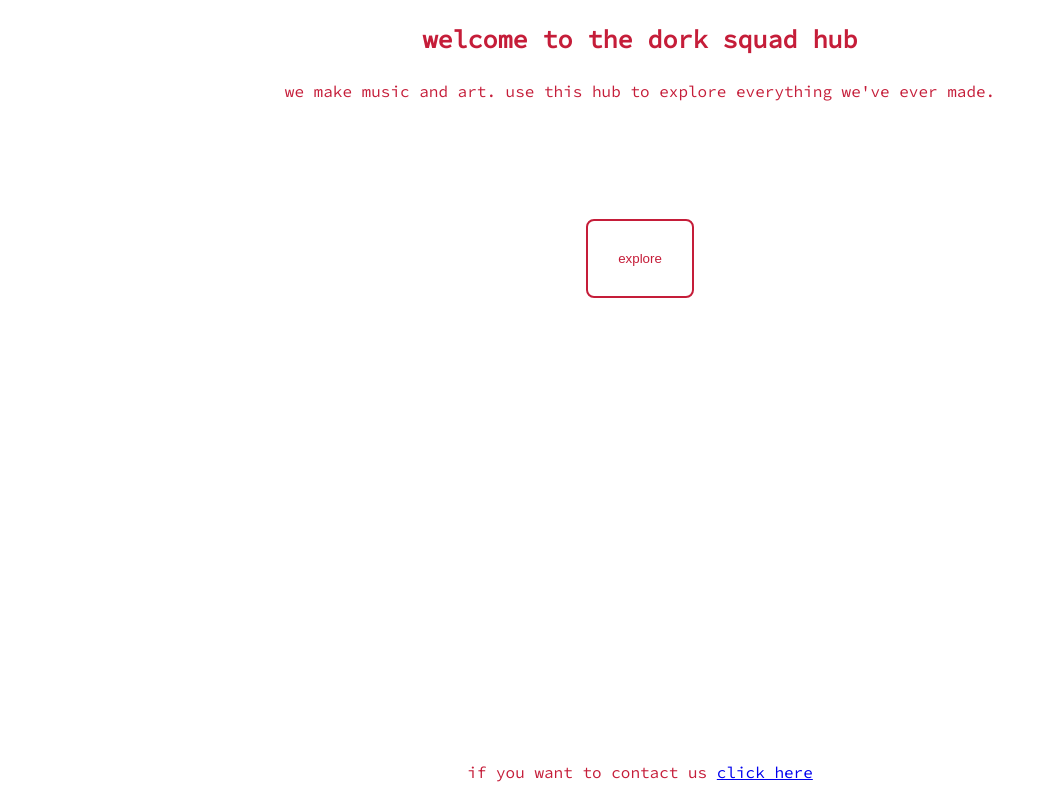
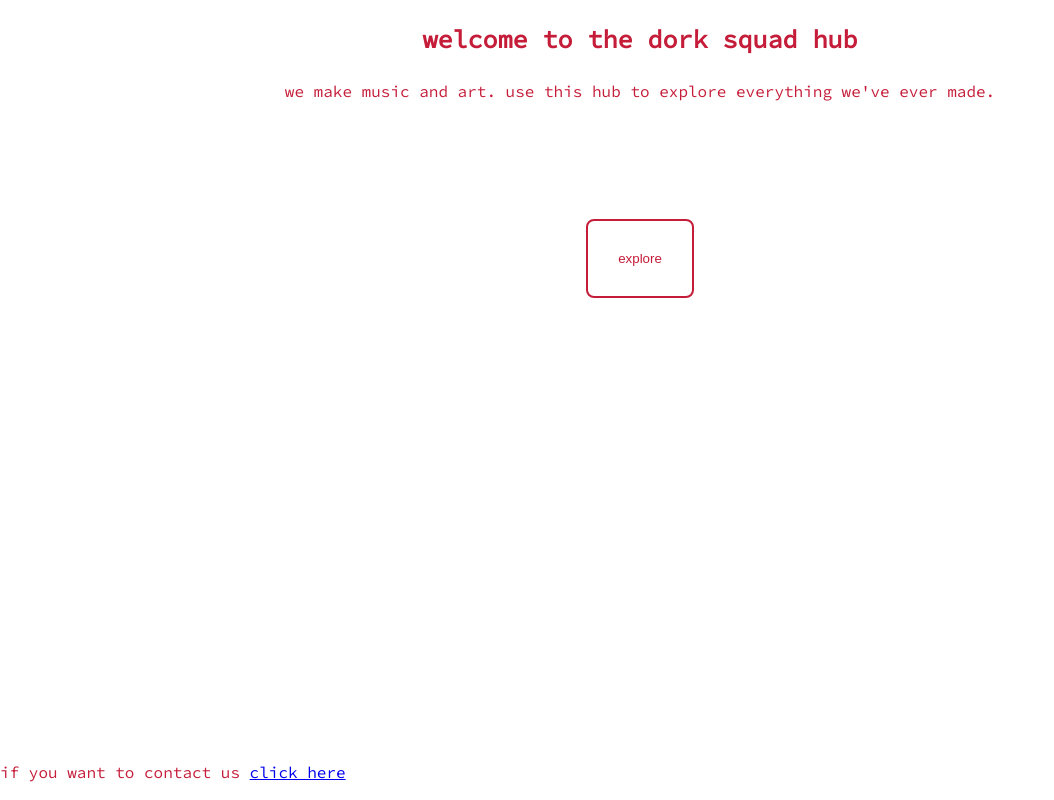
Before and after one commit to dorksquad/frontend, a React (Create React App) app: page / in a window 1280 px wide. Shown: the whole page, without its empty margins (0-1054 px from the left). Built offline with nearby package versions, Linux system fonts and the light colour scheme.

Commit message:
add some basic content to homejs

```diff
--- a/src/components/Home.js
+++ b/src/components/Home.js
@@ -9,15 +9,15 @@
                         welcome to the dork squad hub
                     </h2>
                 </div>
-                <div class="text-center max-heights">
+                <div class="text-center">
                     <p>
                         we make music and art. use this hub to explore everything we've ever made.
                     </p>
-                    <div class="padding-top-1">
-                        <button>explore</button>
-                    </div>
                 </div>
-                <div class="footer text-center">
+                <div class="text-center padding-top-1">
+                    <button>explore</button>
+                </div>
+                <div class="footer text-right">
                     <p>
                         if you want to contact us <a href="/">click here</a>
                     </p>
```
